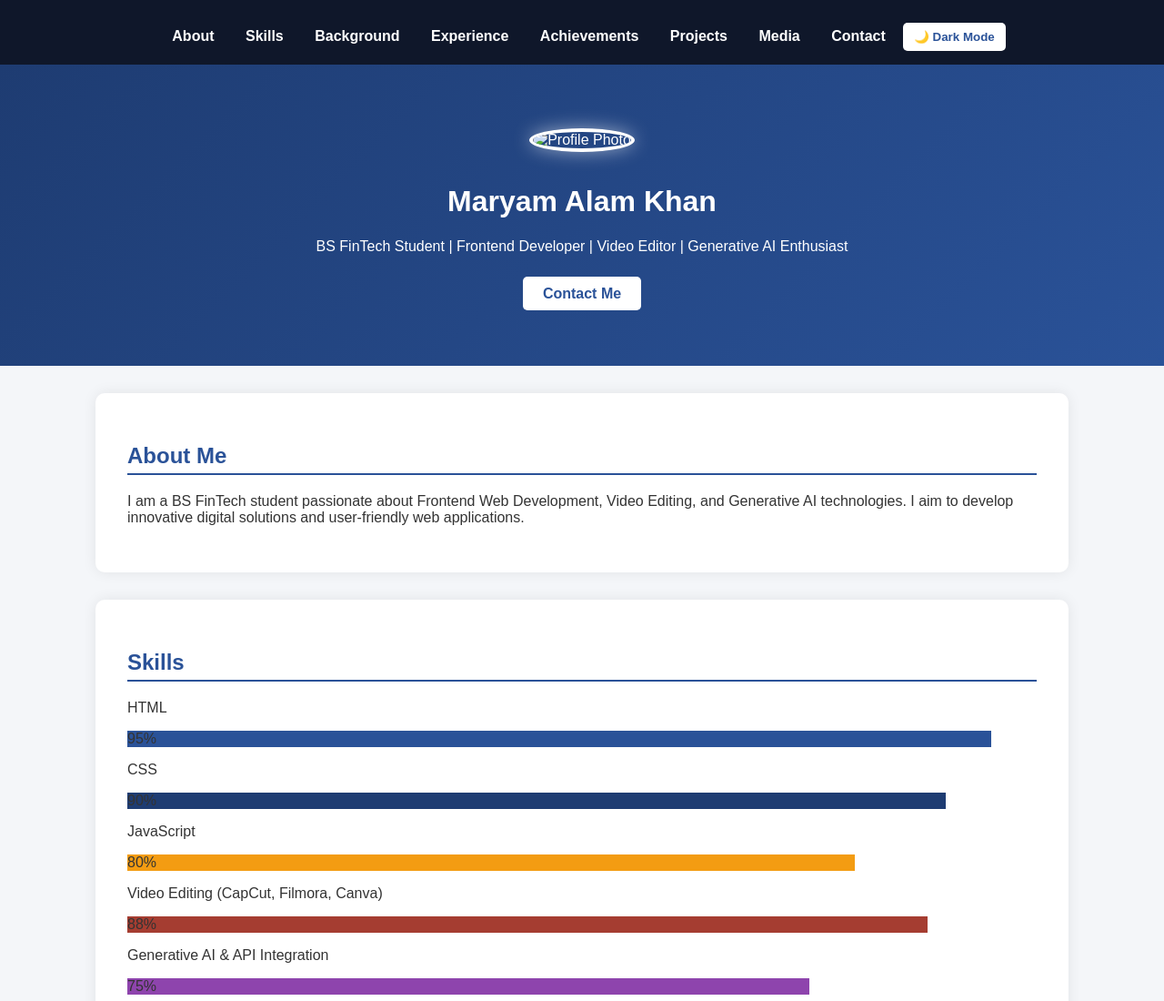
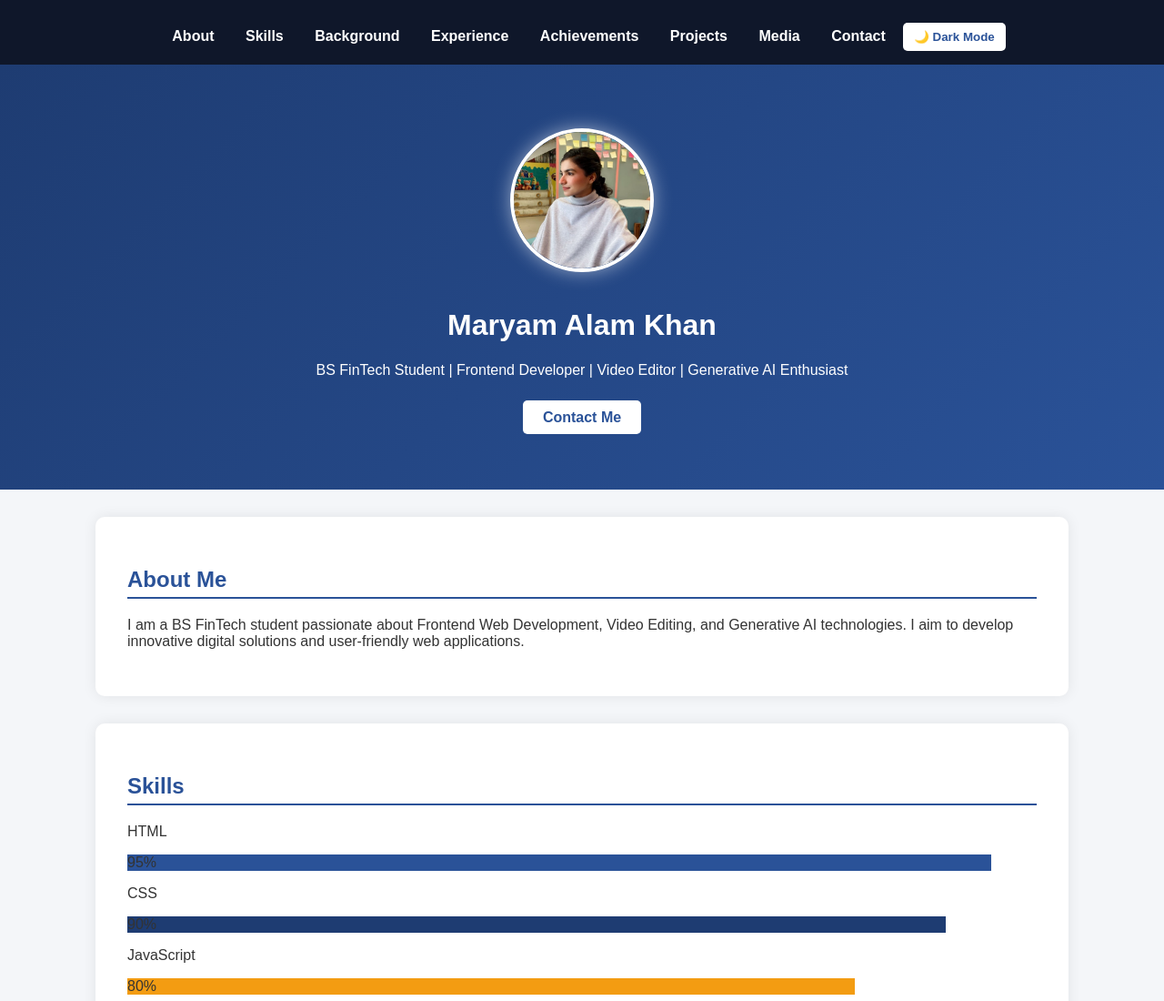
Before and after one commit to maryamalamkhan001/portfolio, a plain HTML site: page index.html in a window 1280 px wide. Shown: the top 1100 px of the page at 91% size. Drawn offline with Linux system fonts and the light colour scheme.

```diff
--- a/index.html
+++ b/index.html
@@ -298,7 +298,7 @@
 
 <!-- HEADER -->
 <header id="header">
-<img src="Image/profile.jpeg" alt="Profile Photo">
+<img src="profile.jpeg" alt="Profile Photo">
 <h1>Maryam Alam Khan</h1>
 <p>BS FinTech Student | Frontend Developer | Video Editor | Generative AI Enthusiast</p>
 <br>
```
